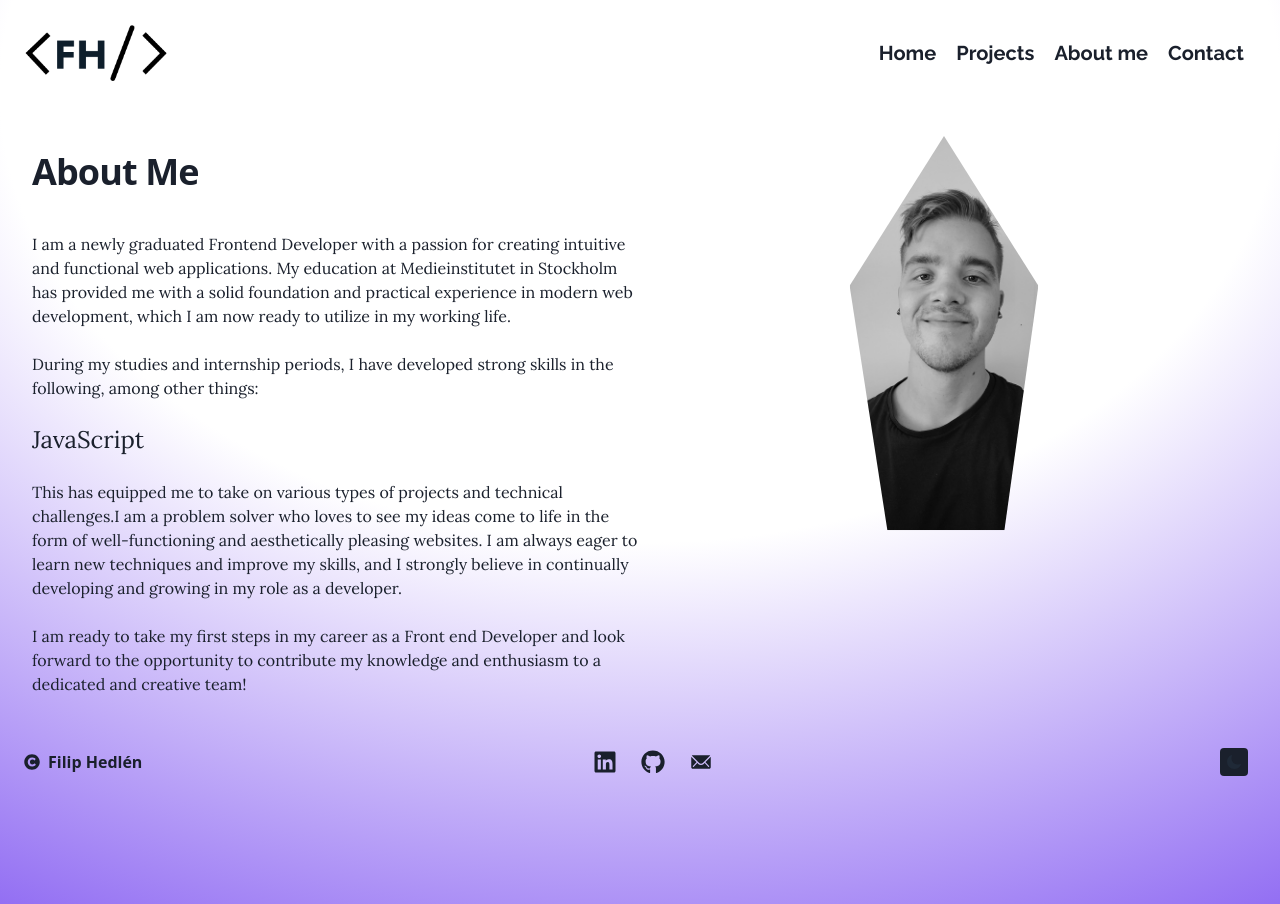
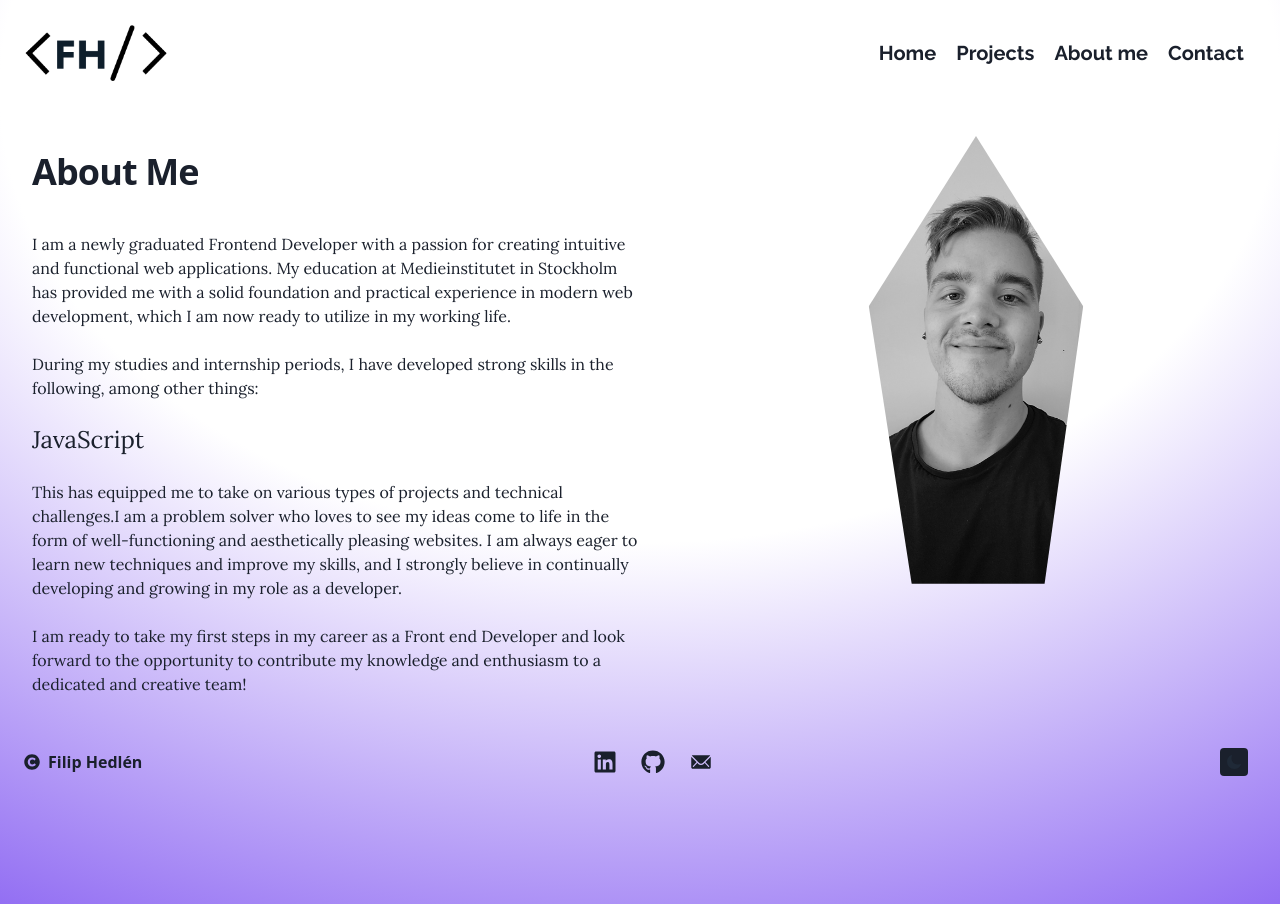
Before and after one commit to FilipHedlen/Portfolio-new, a React (Vite) app in the folder Portfolio-new/: page /about in a window 1280 px wide. Built offline with nearby package versions, Linux system fonts and the light colour scheme.

Commit message:
Small styling change

```diff
--- a/Portfolio-new/src/components/About/AboutMe.tsx
+++ b/Portfolio-new/src/components/About/AboutMe.tsx
@@ -41,8 +41,8 @@ const AboutMe = () => {
 
         <div className="flex justify-center lg:mt-24 lg:mb-10">
           <img
-            className="w-2/3 h-auto max-w-xs object-cover object-center shadow-lg grayscale hover:grayscale-0
-              lg:max-w-md lg:w-1/2 xl:w-2/5 lg:ml-4 xl:ml-6"
+            className="w-2/3 h-auto max-w-lg object-cover object-center shadow-lg grayscale hover:grayscale-0
+              lg:max-w-lg lg:w-1/2 xl:w-2/5 lg:ml-4 xl:ml-6"
             style={{ clipPath: 'polygon(50% 0%, 100% 38%, 82% 100%, 20% 100%, 0% 38%)' }}
             src="/jag-1.jpg"
             alt="A creative polygon-shaped image of me"
```
